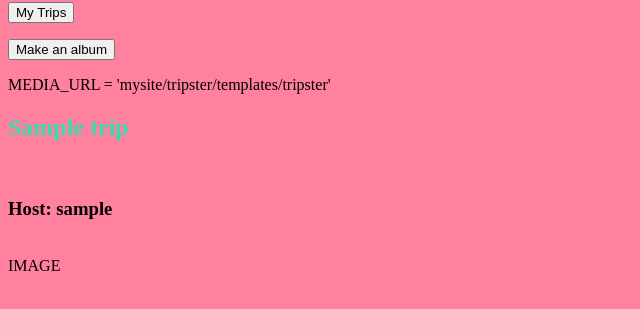
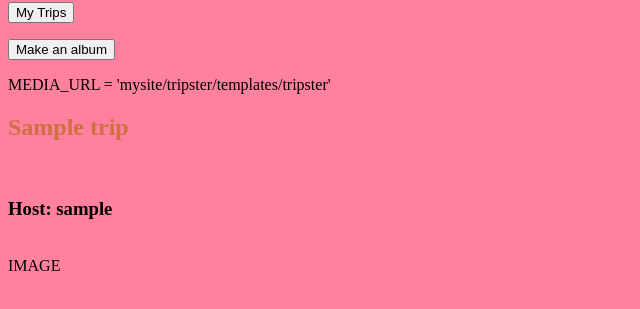
Before and after one commit to brechang/tripster, a Django app: template mysite/tripster/templates/tripster/home.html in a window 1280 px wide. Shown: the part 212-521 px from the top of the page, without its empty margins (0-640 px from the left). Run offline with Django 3.2, Linux system fonts and the light colour scheme; the template is opened without the code that fills it: values that come from a table or form of the project are taken from there, others are empty; tables that the repository leaves empty hold one stand-in row (values such as "Sample post").

Commit message:
vaporwave test

```diff
--- a/mysite/tripster/templates/tripster/home.html
+++ b/mysite/tripster/templates/tripster/home.html
@@ -5,7 +5,7 @@
     <style>
         body {background-color:#FF819D}
         h1   {color:#6CFBB8}
-        h2   {color:#36DCAC}
+        h2   {color:#CE7044}
     </style>
 </head>
 <h1><u>Welcome to the virtual plaza</u></h1>
```
